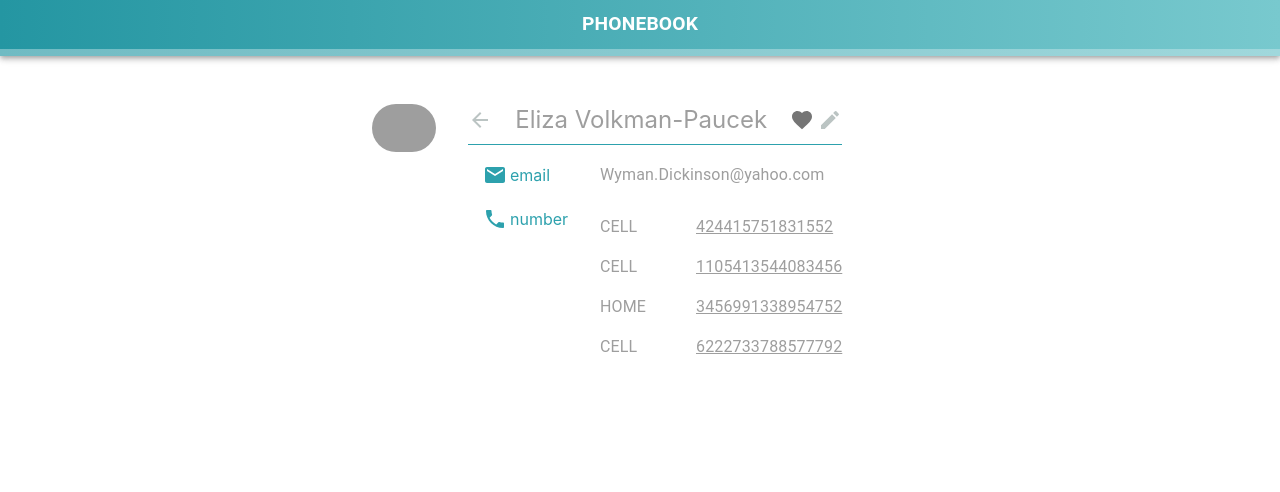
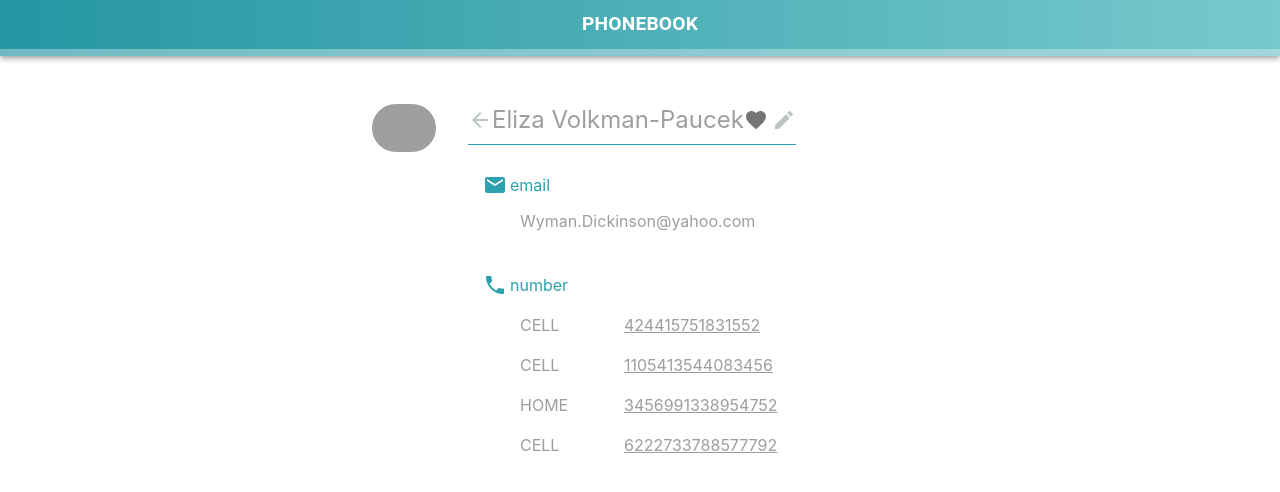
Before and after one commit to mladenkn/react-next-phonebook, a React (Vite) app: page /contact/details/1 in a window 1280 px wide. Shown: the top 492 px of the page. Built offline with nearby package versions, Linux system fonts and the light colour scheme; grey boxes are pictures that could not be loaded.

Commit message:
tailwind +

```diff
--- a/src/phonebook/components/ContactDetails/ContactDetailsFields.style.ts
+++ /dev/null
@@ -1,31 +0,0 @@
-import { createStyles, Theme } from "@material-ui/core"
-
-export default ({ breakpoints }: Theme) =>
-  createStyles({
-    [breakpoints.down("xs")]: {
-      root: {
-        marginLeft: "10%",
-      },
-      field: {
-        display: "block",
-        padding: "20px 0px",
-      },
-      fieldValue: {
-        marginTop: 10,
-        marginLeft: "10%",
-      },
-      fieldListValue: {},
-    },
-    [breakpoints.up("sm")]: {
-      field: {
-        display: "flex",
-        padding: "10px 0px",
-      },
-      labelContainer: {
-        display: "flex",
-        flexDirection: "column",
-        height: "100%",
-        width: 120,
-      },
-    },
-  })
--- a/src/phonebook/components/ContactDetails/ContactDetailsFields.tsx
+++ b/src/phonebook/components/ContactDetails/ContactDetailsFields.tsx
@@ -1,32 +1,28 @@
 import { Contact } from "../../models"
-import style from "./ContactDetailsFields.style"
-import { List, ListItem, withStyles, WithStyles, Typography } from "@material-ui/core"
 import { ContactFieldLabel } from "../various"
 import EmailIcon from "@material-ui/icons/Email"
 import PhoneIcon from "@material-ui/icons/Phone"
 
-export default withStyles(style)(
-  ({ contact, classes }: { contact: Contact } & WithStyles<typeof style>) => (
-    <div className={classes.root}>
-      <div className={classes.field}>
-        <div className={classes.labelContainer}>
+export default ({ contact }: { contact: Contact }) => (
+  <div>
+    <div className="py-5">
+      <div className="md:flex md:h-full md:w-32 md:flex-col">
         <ContactFieldLabel Icon={EmailIcon} text="email" />
       </div>
-        <Typography className={classes.fieldValue}>{contact.email}</Typography>
+      <p className="ml-10 mt-3">{contact.email}</p>
     </div>
-      <div className={classes.field}>
-        <div className={classes.labelContainer}>
+    <div className="py-5">
+      <div className="md:flex md:h-full md:w-32 md:flex-col">
         <ContactFieldLabel Icon={PhoneIcon} text="number" />
       </div>
-        <List disablePadding className={classes.fieldValue}>
+      <ul className="ml-10 mt-4 flex flex-col gap-4">
         {contact.numbers.map(({ label, value }) => (
-            <ListItem disableGutters key={value}>
-              <Typography className="w-24 uppercase">{label}</Typography>
-              <Typography className="underline">{value}</Typography>
-            </ListItem>
+          <li key={value} className="flex gap-2">
+            <p className="w-24 uppercase">{label}</p>
+            <p className="underline">{value}</p>
+          </li>
         ))}
-        </List>
+      </ul>
     </div>
   </div>
-  ),
 )
```
Lines whose indentation alone changed are shown as unchanged.
